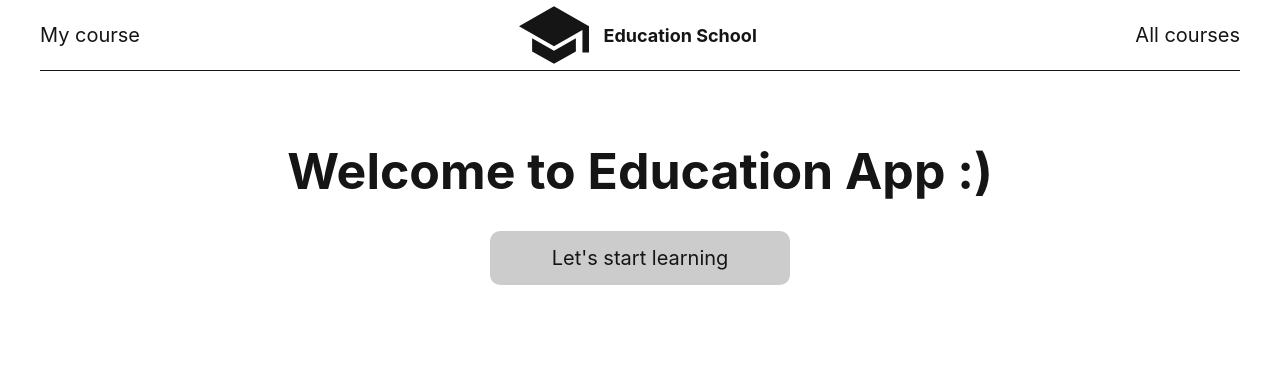
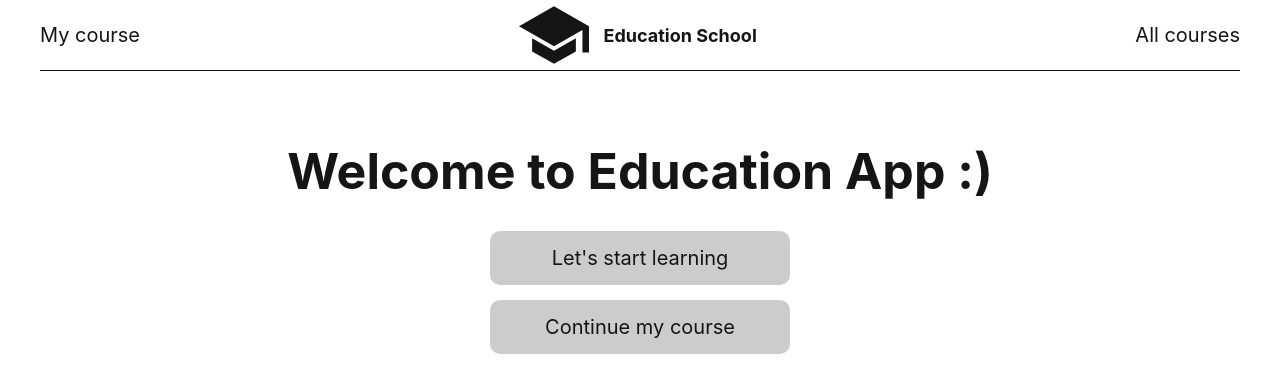
Before and after one commit to dsurdiy/education-app, a React (Create React App) app: page / in a window 1280 px wide. Shown: the top 392 px of the page. Built offline with nearby package versions, Linux system fonts and the light colour scheme.

Commit message:
update HomePage

```diff
--- a/src/pages/HomePage/HomePage.jsx
+++ b/src/pages/HomePage/HomePage.jsx
@@ -5,6 +5,7 @@ export const HomePage = () => {
     <main>
       <Title>Welcome to Education App :)</Title>
       <StyledLink to="/courses">Let's start learning</StyledLink>
+      <StyledLink to="/course">Continue my course</StyledLink>
     </main>
   );
 };
--- a/src/pages/HomePage/HomePage.styled.jsx
+++ b/src/pages/HomePage/HomePage.styled.jsx
@@ -12,6 +12,7 @@ export const StyledLink = styled(Link)`
   margin: 0 auto;
   width: 300px;
   padding: 15px;
+  margin-bottom: 15px;
   border-radius: 10px;
   background-color: #ccc;
   text-align: center;
```
